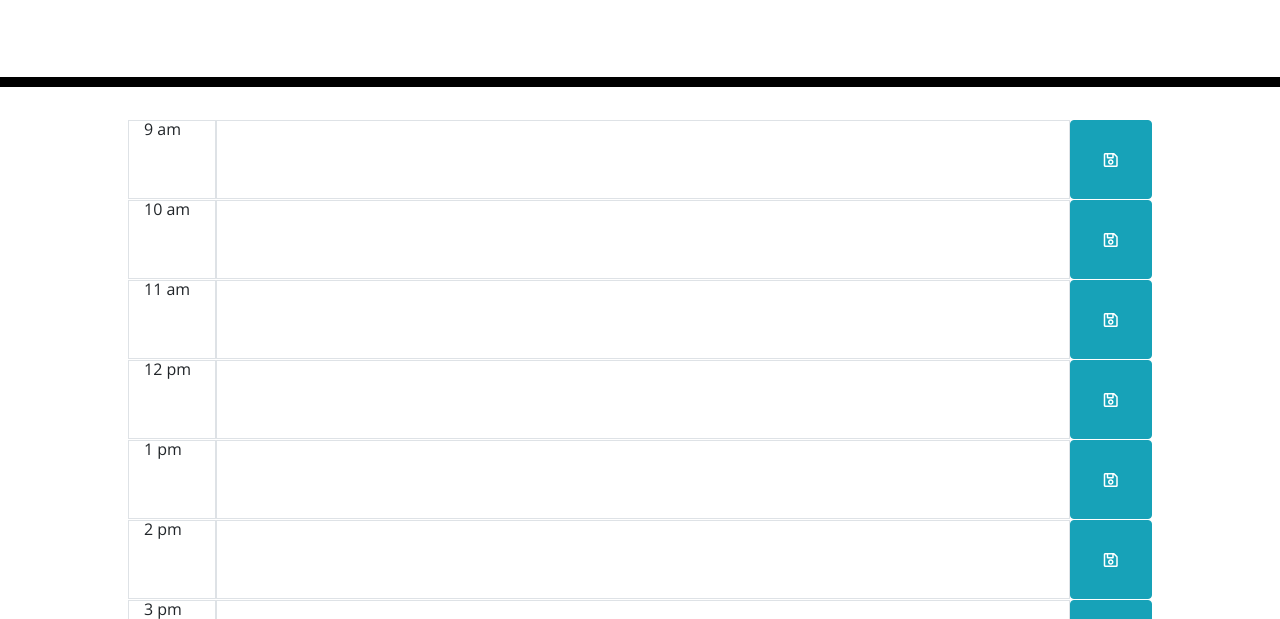
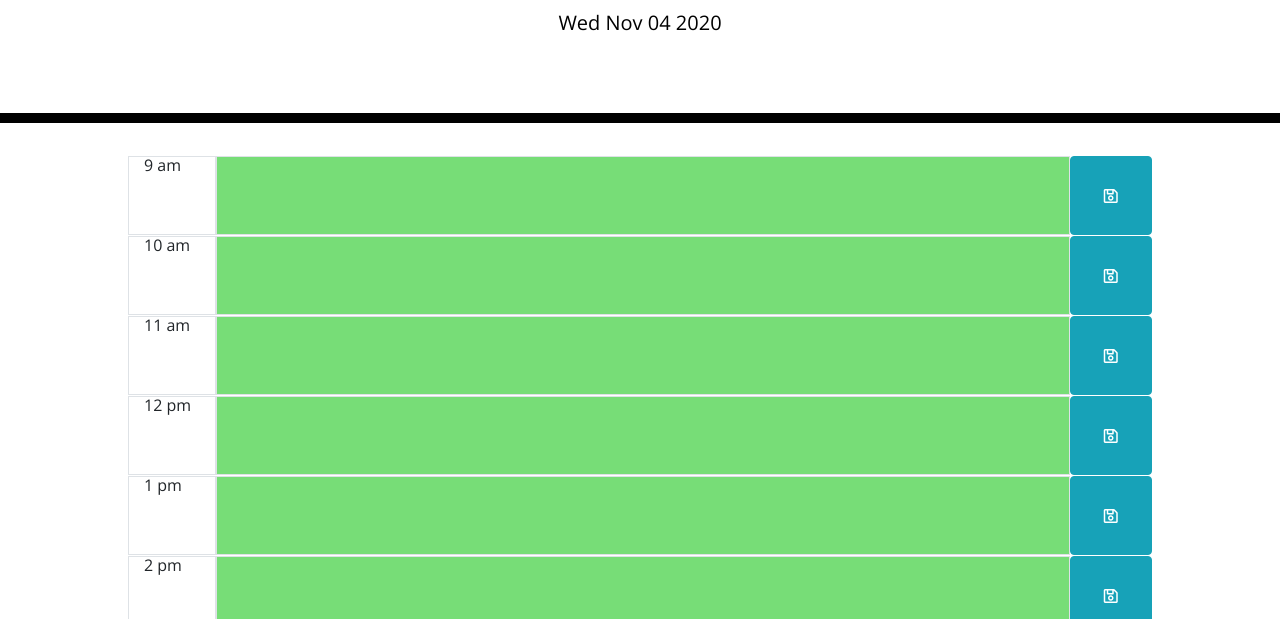
Before and after one commit to nathan-potts41/work-day-scheduler, a plain HTML site: page index.html in a window 1280 px wide. Shown: the part 181-800 px from the top of the page. Drawn offline with nearby package versions, Linux system fonts and the light colour scheme; files that its build step writes are made by us from their sources.

Commit message:
updated css and js pathways

```diff
--- a/index.html
+++ b/index.html
@@ -9,7 +9,7 @@
   <link rel="stylesheet" href="https://use.fontawesome.com/releases/v5.8.1/css/all.css"
     integrity="sha384-50oBUHEmvpQ+1lW4y57PTFmhCaXp0ML5d60M1M7uH2+nqUivzIebhndOJK28anvf" crossorigin="anonymous" />
   <link href="https://fonts.googleapis.com/css?family=Open+Sans&display=swap" rel="stylesheet" />
-  <link rel="stylesheet" href="./super-disco/Develop/style.css" />
+  <link rel="stylesheet" href="./Develop/style.css" />
   <title>Work Day Scheduler</title>
 </head>
 
@@ -73,7 +73,7 @@
     integrity="sha512-qTXRIMyZIFb8iQcfjXWCO8+M5Tbc38Qi5WzdPOYZHIlZpzBHG3L3by84BBBOiRGiEb7KKtAOAs5qYdUiZiQNNQ=="
     crossorigin="anonymous"></script>
   <script src="https://code.jquery.com/jquery-3.4.1.min.js"></script>
-  <script src="./super-disco/Develop/script.js"></script>
+  <script src="./Develop/script.js"></script>
 </body>
 
 </html>
```
